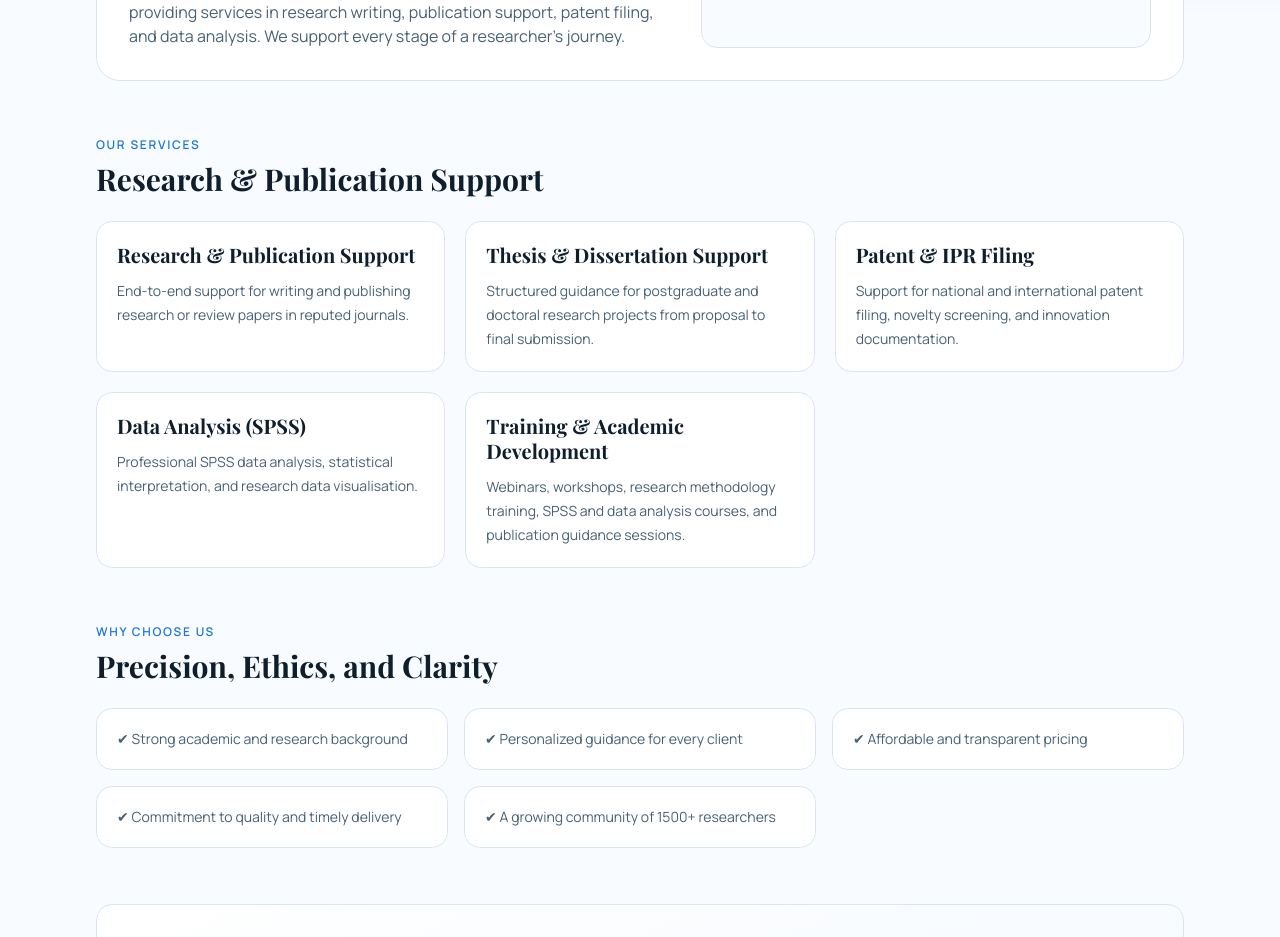
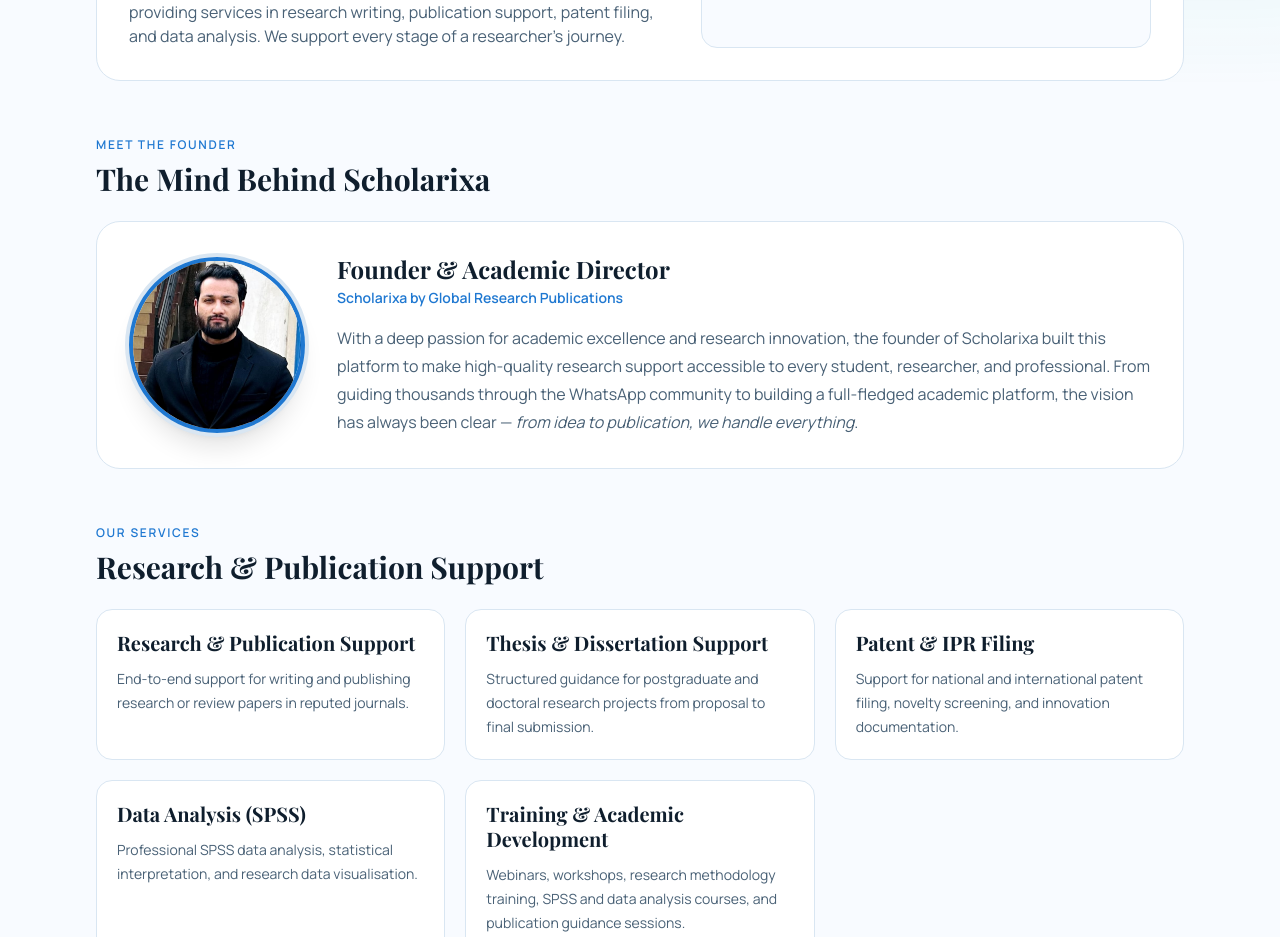
Before and after one commit to faizcasm/scientistgraph, a Next.js app: page / in a window 1280 px wide. Shown: the part 860-1797 px from the top of the page. Built offline with nearby package versions, Linux system fonts and the light colour scheme; a web font is replaced by a local one.

Commit message:
Add Meet the Founder section with profile image to homepage
Agent-Logs-Url: https://github.com/faizcasm/scientistgraph/sessions/eca16e98-f510-43d0-b179-bcb22414dd09

Co-authored-by: faizcasm <138277686+faizcasm@users.noreply.github.com>

```diff
--- a/src/app/page.tsx
+++ b/src/app/page.tsx
@@ -1,4 +1,5 @@
 import Link from "next/link";
+import Image from "next/image";
 import type { Metadata } from "next";
 import { AnimatedReveal } from "@/components/ui/animated-reveal";
 import { buildMetadata } from "@/lib/seo";
@@ -153,6 +154,40 @@ export default function HomePage() {
         </div>
       </section>
 
+      {/* Meet the Founder */}
+      <section className="mt-14">
+        <AnimatedReveal>
+          <p className="text-xs font-semibold uppercase tracking-[0.14em] text-(--sg-accent)">
+            Meet the Founder
+          </p>
+          <h2 className="mt-2 font-serif text-3xl font-bold">The Mind Behind Scholarixa</h2>
+        </AnimatedReveal>
+        <AnimatedReveal delay={0.1} className="mt-6 flex flex-col items-center gap-8 rounded-3xl border border-(--sg-border) bg-(--sg-surface) p-6 md:flex-row md:p-8">
+          <div className="shrink-0">
+            <div className="relative h-44 w-44 overflow-hidden rounded-full border-4 border-(--sg-accent) shadow-xl ring-4 ring-(--sg-border)">
+              <Image
+                src="/images/author.jpg"
+                alt="Founder of Scholarixa"
+                fill
+                className="object-cover object-top"
+                sizes="176px"
+                priority
+              />
+            </div>
+          </div>
+          <div>
+            <h3 className="font-serif text-2xl font-bold leading-tight">Founder &amp; Academic Director</h3>
+            <p className="mt-1 text-sm font-semibold text-(--sg-accent)">Scholarixa by Global Research Publications</p>
+            <p className="mt-4 leading-7 text-(--sg-muted)">
+              With a deep passion for academic excellence and research innovation, the founder of Scholarixa
+              built this platform to make high-quality research support accessible to every student,
+              researcher, and professional. From guiding thousands through the WhatsApp community to
+              building a full-fledged academic platform, the vision has always been clear — <em>from idea to publication, we handle everything</em>.
+            </p>
+          </div>
+        </AnimatedReveal>
+      </section>
+
       {/* Services Section */}
       <section className="mt-14">
         <p className="text-xs font-semibold uppercase tracking-[0.14em] text-(--sg-accent)">
```
Also changed, not shown: public/images/author.jpg (added).
